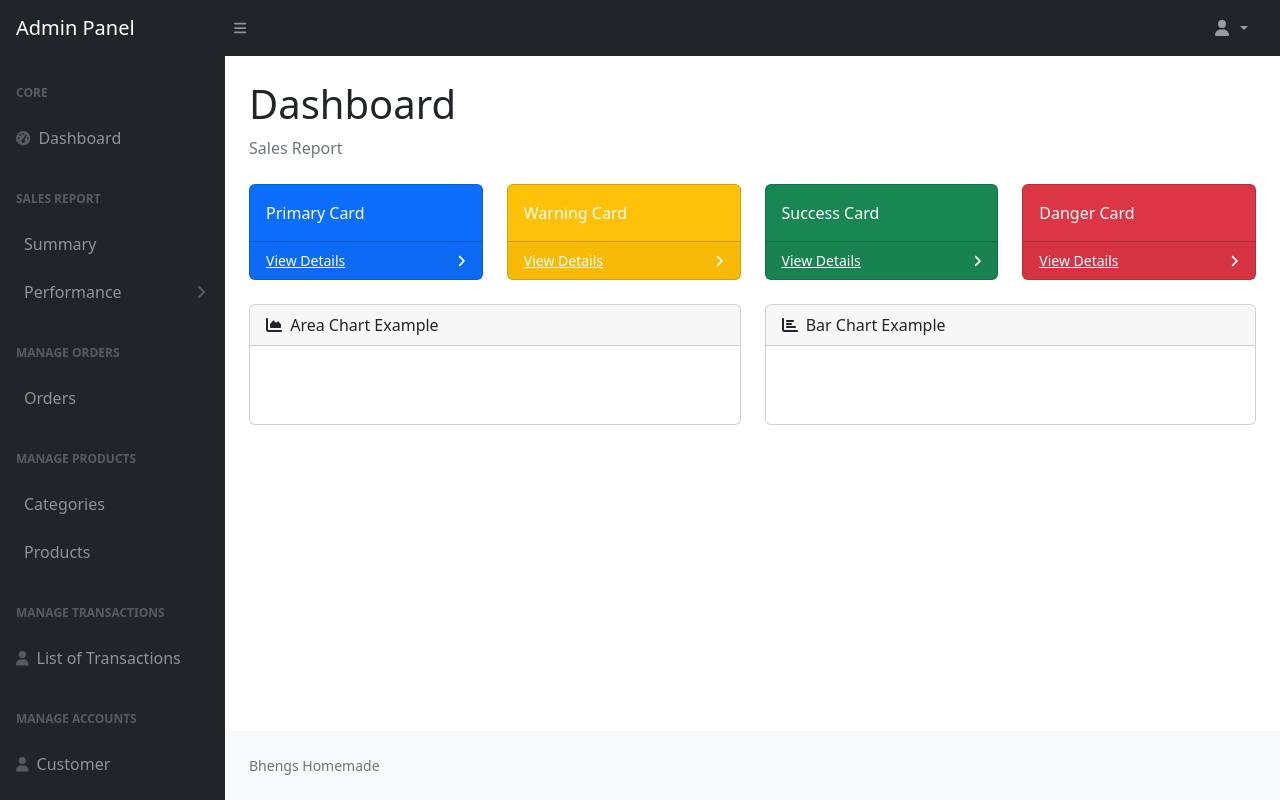
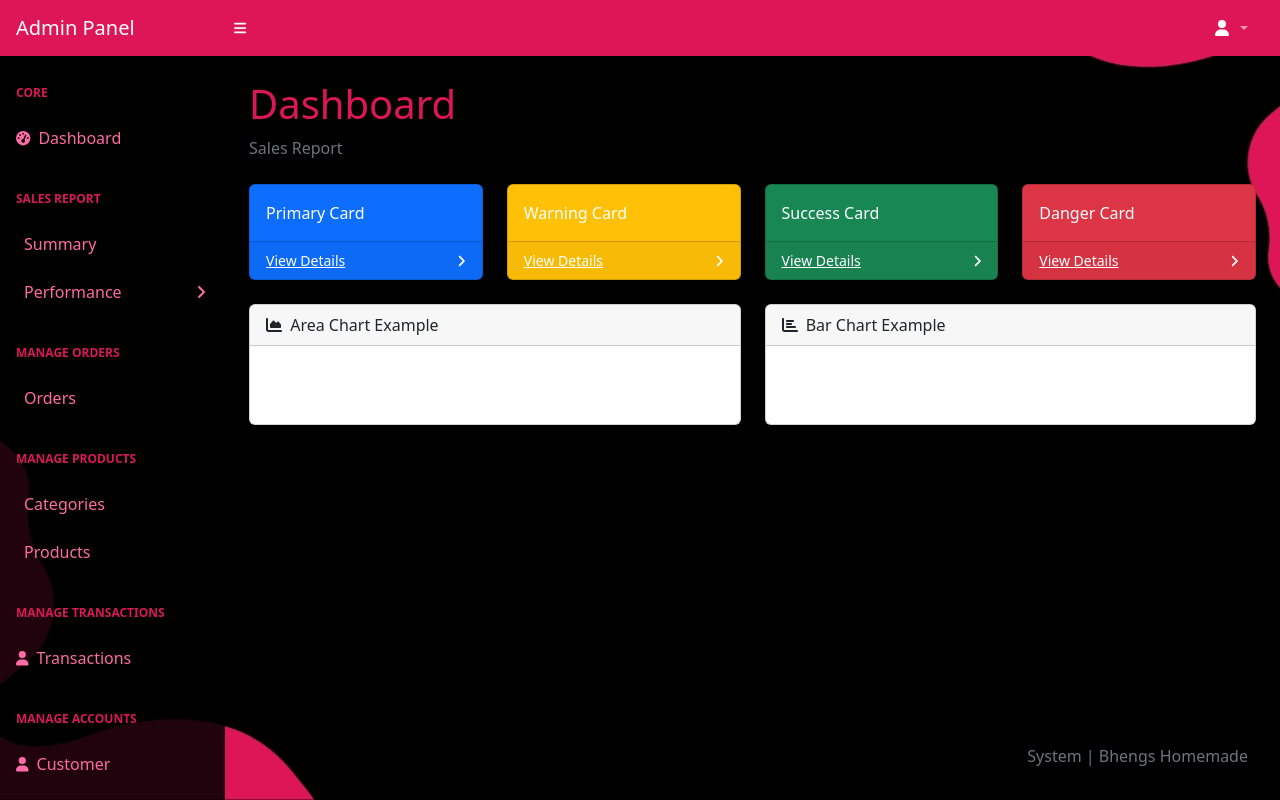
Before and after one commit to bulsu-mimurajg/IT304-Bhengs, a PHP site: page /admin/index.php in a window 1280 px wide. Run offline with PHP 8.4, Linux system fonts and the light colour scheme; some libraries are stand-ins or nearby versions.

Commit message:
modidy - navbar and sidebar design

```diff
--- a/admin/assets/css/custom.css
+++ b/admin/assets/css/custom.css
@@ -1,3 +1,81 @@
+.sb-topnav{
+  background-color: #de1658;
+}
+
+.custom-icon {
+  color: #fff; /* Replace with your desired color */
+}
+
+.my-footer{
+  background-color: #de1658;
+}
+
+.sb-sidenav-menu::-webkit-scrollbar {
+  width: 12px;
+}
+
+.sb-sidenav-menu::-webkit-scrollbar-track {
+  /* background: #d71957; */
+  background: #ff6ba4;
+}
+
+/* Handle */
+.sb-sidenav-menu::-webkit-scrollbar-thumb {
+  background: #d71957;
+  border-radius: 5px;
+  /* background: #ff6ba4; */
+}
+
+/* Handle on hover */
+.sb-sidenav-menu::-webkit-scrollbar-thumb:hover {
+  background: #d71958a4;
+}
+
+body {
+    background-image: url(' ../img/1.jpg') !important;
+    background-size: cover !important;
+    background-repeat: no-repeat !important;
+    background-position: center !important;
+    background-attachment: fixed;
+    /* background-color: violet; */
+}
+
+.sidebar-custom{
+    background-color: #000000d9;
+}
+
+.sidebar-custom .sb-sidenav-menu .sb-sidenav-menu-heading {
+    color: #d71957;
+}
+
+.sidebar-custom .sb-sidenav-menu .nav-link {
+    color: #ff6ba4;
+}
+
+.sb-sidenav-light .sb-sidenav-menu .nav-link .sb-nav-link-icon {
+    color: #d71957;
+}
+  .sb-sidenav-light .sb-sidenav-menu .nav-link .sb-sidenav-collapse-arrow {
+    color: #d71957;
+}
+
+.sb-sidenav-light .sb-sidenav-menu .nav-link:hover {
+    color: #f3156b;
+}
+  .sb-sidenav-light .sb-sidenav-menu .nav-link.active {
+    color: #f3156b;
+}
+  .sb-sidenav-light .sb-sidenav-menu .nav-link.active .sb-nav-link-icon {
+    color: #f3156b;
+}
+
+h1{
+  color: #de1658;
+}
+
+.container-fluid{
+    background: transparent;
+}
 
 .quantityInput{
     width: 50px !important;
--- a/admin/includes/footer.php
+++ b/admin/includes/footer.php
@@ -1,12 +1,13 @@
 </main>
 
-<footer class="py-4 bg-light mt-auto">
+<footer class="py-4 px-2 bg-transparent mt-5 mb-2">
     <div class="container-fluid px-4">
-        <div class="d-flex align-items-center justify-content-between small">
-            <div class="text-muted">Bhengs Homemade</div>
+        <div class="d-flex justify-content-end">
+            <div class="text-muted">System | Bhengs Homemade</div>
         </div>
     </div>
 </footer>
+
 </div>
 </div>
 <!-- JQUERY -->
--- a/admin/includes/header.php
+++ b/admin/includes/header.php
@@ -13,10 +13,21 @@ require '../config/function.php';
     <meta name="author" content="" />
     <title>Admin Dashboard</title>
     <link href="https://cdn.jsdelivr.net/npm/simple-datatables@7.1.2/dist/style.min.css" rel="stylesheet" />
-    <!-- CSS -->
-    <link href="assets/css/styles.css" rel="stylesheet" />
-    <link rel="stylesheet" href="assets/css/custom.css">
+    <!-- CUSTOM CSS -->
+    <link rel="stylesheet" href="assets/css/custom.css?v=1.0">
+    <!-- BOOTSTRAP CSS -->
+    <link href="assets/css/styles.css?v=1.0" rel="stylesheet" />
     <script src="https://use.fontawesome.com/releases/v6.3.0/js/all.js" crossorigin="anonymous"></script>
+    <!-- <style>
+        body {
+            background-image: url(' ../assets/img/1.jpg') !important;
+            background-size: cover !important;
+            background-repeat: no-repeat !important;
+            background-position: center !important;
+            background-attachment: fixed;
+            /* background-color: violet; */
+        }
+    </style> -->
 </head>
 
 <body class="sb-nav-fixed">
--- a/admin/includes/navbar.php
+++ b/admin/includes/navbar.php
@@ -1,9 +1,9 @@
-<nav class="sb-topnav navbar navbar-expand navbar-dark bg-dark">
+<nav class="sb-topnav navbar navbar-expand navbar-dark">
     <!-- Navbar Brand-->
     <a class="navbar-brand ps-3" href="index.html">Admin Panel</a>
     <!-- Sidebar Toggle-->
     <button class="btn btn-link btn-sm order-1 order-lg-0 me-4 me-lg-0" id="sidebarToggle" href="#!">
-        <i class="fas fa-bars"></i>
+        <i class="fas fa-bars custom-icon"></i>
     </button>
     <!-- Spacer to push content to the right -->
     <div class="ms-auto"></div>
@@ -11,7 +11,7 @@
     <ul class="navbar-nav me-3 me-lg-4">
         <li class="nav-item dropdown">
             <a class="nav-link dropdown-toggle" id="navbarDropdown" href="#" role="button" data-bs-toggle="dropdown" aria-expanded="false">
-                <i class="fas fa-user fa-fw"></i>
+                <i class="fas fa-user fa-fw custom-icon"></i>
             </a>
             <ul class="dropdown-menu dropdown-menu-end" aria-labelledby="navbarDropdown">
                 <li><a class="dropdown-item" href="#!">Settings</a></li>
--- a/admin/includes/sidebar.php
+++ b/admin/includes/sidebar.php
@@ -1,5 +1,5 @@
 <div id="layoutSidenav_nav">
-    <nav class="sb-sidenav accordion sb-sidenav-dark" id="sidenavAccordion">
+    <nav class="sb-sidenav accordion sidebar-custom" id="sidenavAccordion">
         <div class="sb-sidenav-menu">
             <div class="nav">
 
@@ -49,7 +49,7 @@
                 <div class="sb-sidenav-menu-heading">Manage Transactions</div>
                 <a class="nav-link" href="sales-report_summary.php">
                     <div class="sb-nav-link-icon"><i class="fa-solid fa-user"></i></div>
-                    List of Transactions
+                    Transactions
                 </a>
 
                 <div class="sb-sidenav-menu-heading">Manage Accounts</div>
```
Also changed, not shown: admin/assets/img/1.jpg (added).
